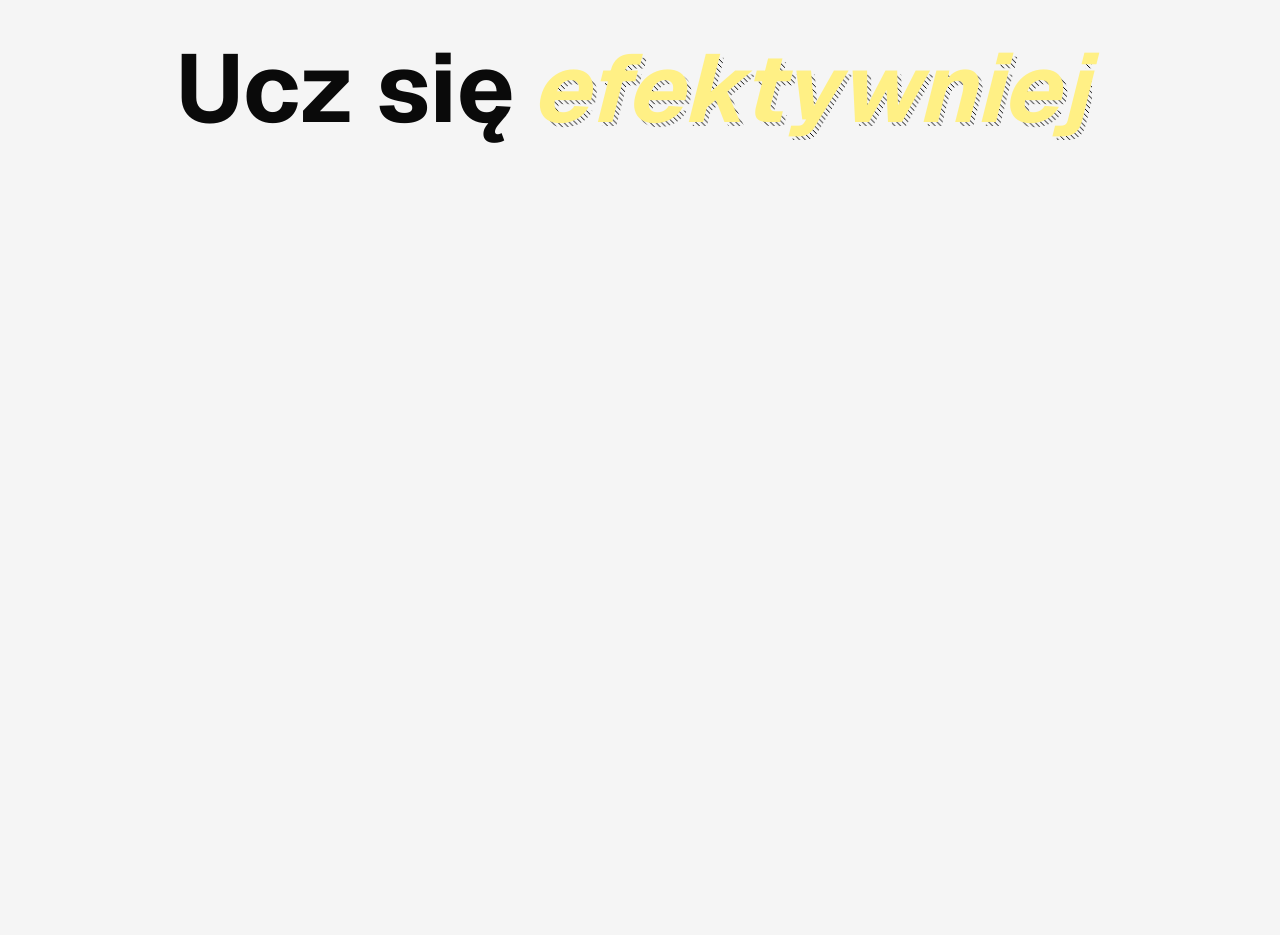
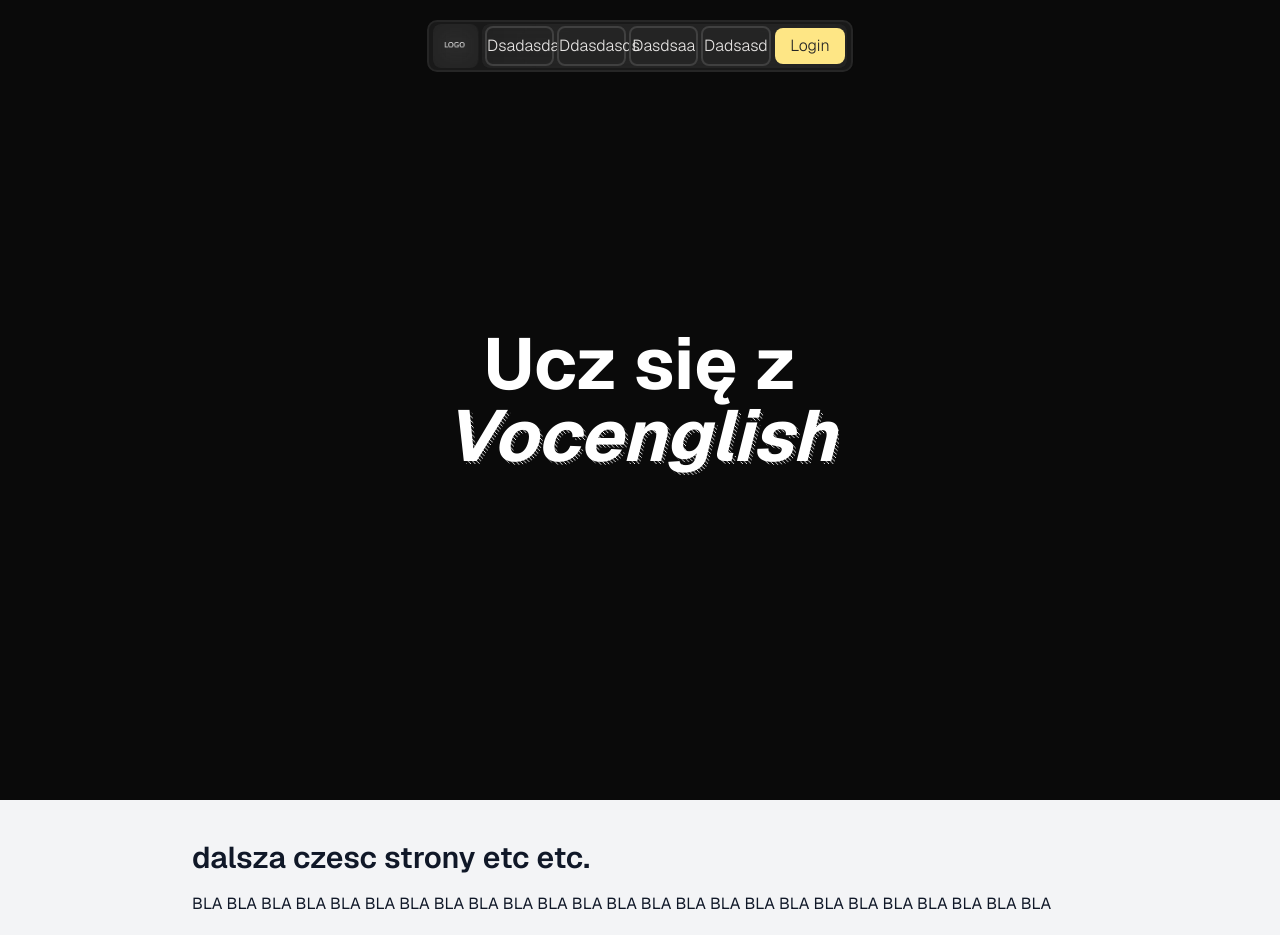
Before and after one commit to BlackShadeOSS/erasmus-gg, a Next.js app: page / in a window 1280 px wide. Shown: the top 935 px of the page. Before the commit the page ends 800 px from the top, so only its background shows below. Built offline with nearby package versions, Linux system fonts and the light colour scheme.

Commit message:
created NavBar and improved structure

```diff
--- a/src/app/(main-page)/page.tsx
+++ b/src/app/(main-page)/page.tsx
@@ -1,15 +1,35 @@
+import NavBar from "@/components/NavBar";
 import { LineShadowText } from "@/components/ui/line-shadow-text";
 
 export default function Home() {
   return (
-    <main>
-      <div></div>
-      <h1 className="text-8xl w-full font-bold text-center my-10">
-        Ucz się
-        <LineShadowText className="mx-4 italic text-yellow-200 ">
-          efektywniej
-        </LineShadowText>
-      </h1>
-    </main>
+    <div className="relative">
+      <NavBar />
+
+      <main>
+        <section className="h-screen flex flex-col items-center justify-center">
+          <h1 className="text-7xl w-full font-bold text-center text-white">
+            Ucz się z <br />
+            <LineShadowText className="mx-2 italic">Vocenglish</LineShadowText>
+          </h1>
+        </section>
+
+        <section className="bg-gray-100 text-gray-900 p-10">
+          <div className="max-w-4xl mx-auto">
+            <h2 className="text-3xl font-semibold mb-4">
+              dalsza czesc strony etc etc.
+            </h2>
+            <p className="mb-4">
+              BLA BLA BLA BLA BLA BLA BLA BLA BLA BLA BLA BLA BLA BLA BLA BLA
+              BLA BLA BLA BLA BLA BLA BLA BLA BLA
+            </p>
+            <p>
+              Lorem ipsum dolor sit amet, consectetur adipiscing elit. Fusce ac
+              justo ut eros ornare malesuada.
+            </p>
+          </div>
+        </section>
+      </main>
+    </div>
   );
 }
--- a/src/app/globals.css
+++ b/src/app/globals.css
@@ -146,3 +146,8 @@
 body {
   font-family: var(--font-geist-sans), sans-serif;
 }
+
+html,
+body {
+  height: 100%;
+}
--- a/src/app/layout.tsx
+++ b/src/app/layout.tsx
@@ -23,9 +23,9 @@ export default function RootLayout({
   children: React.ReactNode;
 }>) {
   return (
-    <html lang="en">
+    <html lang="pl">
       <body
-        className={`${geistSans.variable} ${geistMono.variable} antialiased bg-neutral-100`}
+        className={`${geistSans.variable} ${geistMono.variable} antialiased bg-neutral-950 text-white `}
       >
         {children}
       </body>
--- a/src/components/NavBar.tsx
+++ b/src/components/NavBar.tsx
@@ -1,26 +1,43 @@
 import React from "react";
 import Link from "next/link";
-import Home from "@/app/(main-page)/page";
+import icon from "@/lib/icon.png";
+import Image from "next/image";
+import { cn } from "@/lib/utils";
 
 const NavBar = () => {
+  let linkClass: string =
+    "border-2 border-neutral-700 text-center w-[19%] py-1.5 rounded-md text-stone-200 cursor-pointer";
   return (
-    <header>
-      <nav>
-        <ul>
-          <li>
-            <Link href="/"></Link>
+    <header className="flex justify-center relative top-5 z-50">
+      <div className="fixed w-1/3 h-13 bg-neutral-700/30 border-2 border-neutral-800 backdrop-blur-md opacity-100 rounded-lg flex justify-end items-center">
+        <div className="bg-neutral-700/20 rounded-md w-12 h-11 mx-1 backdrop-blur-md">
+          <Image src={icon} width={60} height={60} alt="icon of the " />
+        </div>
+        <nav className="w-10/11 float-right rounded-md backdrop-blur-2xl bg-neutral-700/20 h-11 mr-1 font-light capitalize">
+          <ul className="flex justify-evenly items-center h-11">
+            <li className={linkClass}>
+              <Link href="/">dsadasda</Link>
             </li>
-          <li>
-            <Link href="/"></Link>
+            <li className={linkClass}>
+              <Link href="/">ddasdasds</Link>
             </li>
-          <li>
-            <Link href="/"></Link>
+            <li className={linkClass}>
+              <Link href="/">dasdsaa</Link>
             </li>
-          <li>
-            <Link href="/"></Link>
+            <li className={linkClass}>
+              <Link href="/">dadsasd</Link>
+            </li>
+            <li
+              className={cn(
+                linkClass,
+                "bg-amber-200 text-neutral-800 border-0 ml-0.5 "
+              )}
+            >
+              <Link href="/">Login</Link>
             </li>
           </ul>
         </nav>
+      </div>
     </header>
   );
 };
--- a/src/components/ui/line-shadow-text.tsx
+++ b/src/components/ui/line-shadow-text.tsx
@@ -13,7 +13,7 @@ interface LineShadowTextProps
 
 export function LineShadowText({
   children,
-  shadowColor = "black",
+  shadowColor = "white",
   className,
   as: Component = "span",
   ...props
```
Also changed, not shown: src/lib/icon.png (added). Lines whose indentation alone changed are shown as unchanged.
